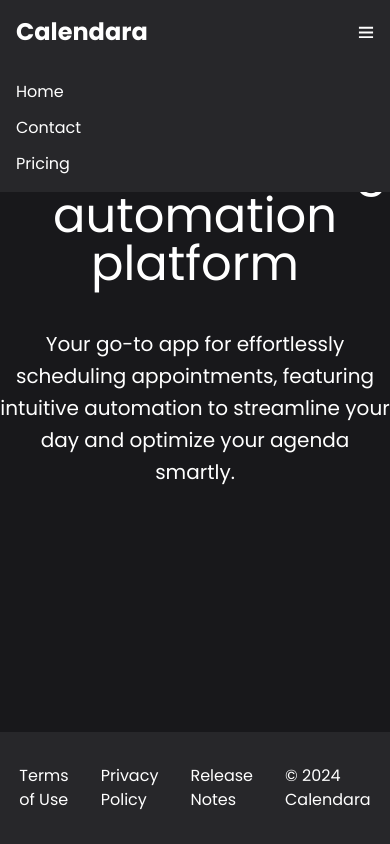
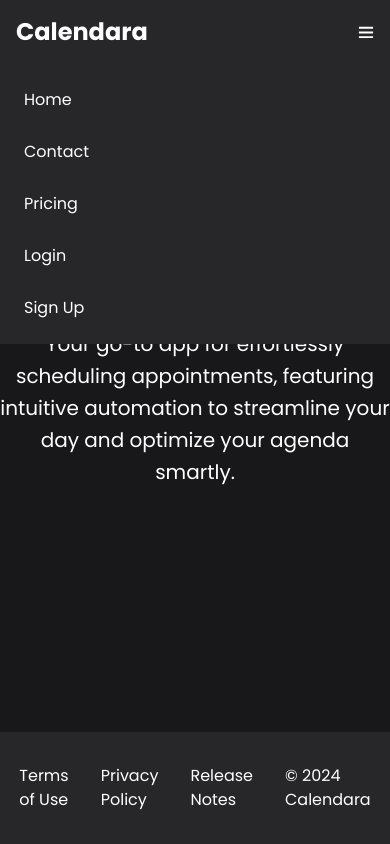
Before and after one commit to eduardobieger/calendara-frontend, a React (Vite) app: page / in a window 390 px wide. Both pictures are taken after a click on the button 366 px from the left and 32 px from the top of the page. Built offline with nearby package versions, Linux system fonts and the light colour scheme.

Commit message:
changed style

```diff
--- a/src/components/Navbar.jsx
+++ b/src/components/Navbar.jsx
@@ -49,26 +49,35 @@ export default function Navbar() {
         {isMobileMenuOpen && (
           <div className="lg:hidden absolute top-16 left-0 w-full bg-zinc-800 p-4">
             <ul className="flex flex-col space-y-3">
+              <Link to="/" className="hover:bg-zinc-600 p-2">
                 <li>
-                <Link to="/">
                   Home
+                </li>
               </Link>
+              <Link to="/contact" className="hover:bg-zinc-600 p-2">
+                <li>
+                  Contact
                 </li>
+              </Link>
+              <Link to="/pricing" className="hover:bg-zinc-600 p-2">
                 <li>
-                <Link to="/contact">
-                  Contact
+                  Pricing
+                </li>
               </Link>
+              <Link to="/login" className="hover:bg-zinc-600 p-2">
+                <li>
+                  Login
                 </li>
+              </Link>
+              <Link to="/signup" className="hover:bg-zinc-600 p-2">
                 <li>
-                <Link to="/pricing">
-                  Pricing
+                  Sign Up
+                </li>
               </Link>
-              </li>
             </ul>
           </div>
         )}
 
-        {/* Lista de itens da Navbar para telas pequenas */}
         <ul className="hidden lg:flex space-x-5">
           <li>
             <Link to="/login">
```
Lines whose indentation alone changed are shown as unchanged.
